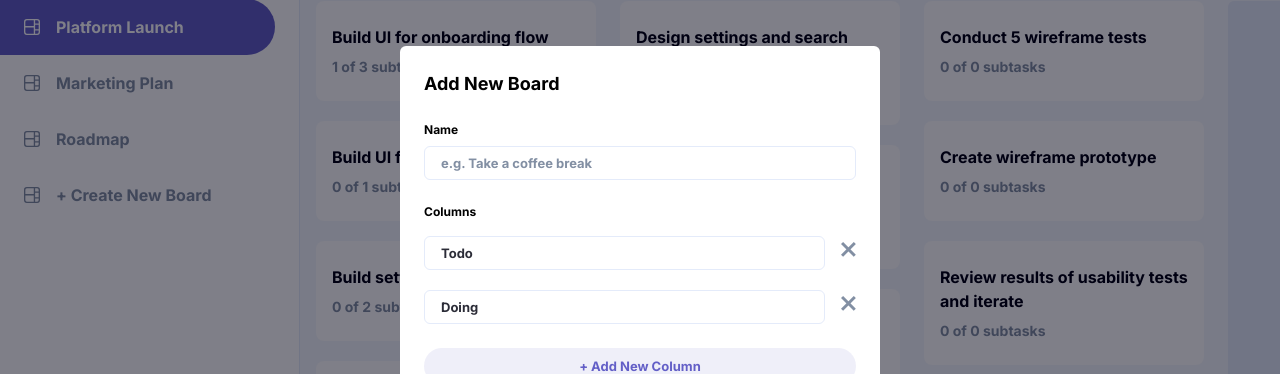
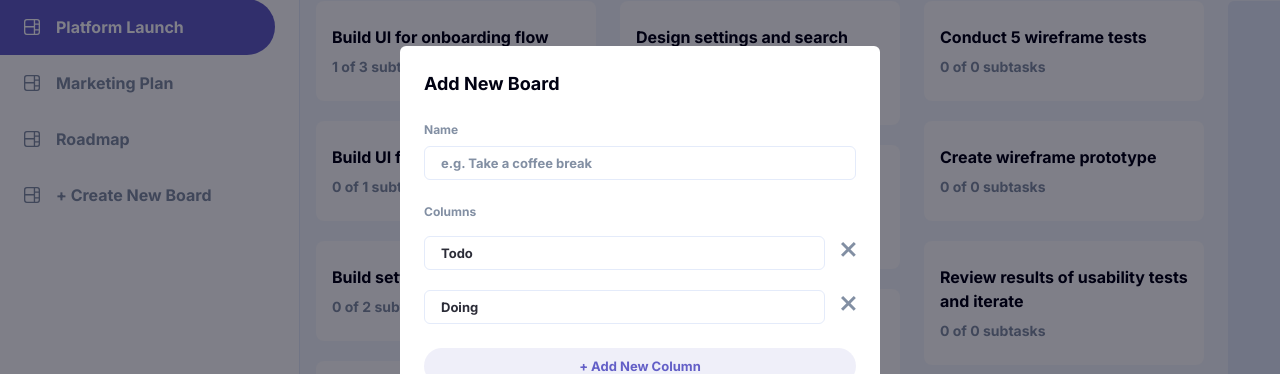
Before and after one commit to RogelioCamargo/kanban-task-management, a Next.js app: page / in a window 1280 px wide. Both pictures are taken after a click on the item "+ Create New Board". Shown: the part 143-517 px from the top of the page. Built offline with nearby package versions, Linux system fonts and the light colour scheme.

Commit message:
Fix text color and fix reducer methods

```diff
--- a/components/CreateBoardForm.tsx
+++ b/components/CreateBoardForm.tsx
@@ -25,8 +25,8 @@ export default function CreateBoardForm({
         onClick={closeForm}
       />
       <div className="text-xs font-bold bg-white dark:bg-gray-500 fixed top-1/2 left-1/2 -translate-x-1/2 -translate-y-1/2 w-11/12 md:w-[480px] mx-auto rounded-md flex flex-col gap-6 p-6">
-        <h4 className="text-lg">Add New Board</h4>
-        <label>
+        <h4 className="text-lg text-black dark:text-white">Add New Board</h4>
+        <label className="text-gray-300">
           Name
           <Input
             name="title"
@@ -35,7 +35,7 @@ export default function CreateBoardForm({
             onChange={(e) => setName(e.target.value)}
           />
         </label>
-        <label>
+        <label className="text-gray-300">
           Columns
           <div className="mt-2 flex flex-col gap-3">
             {columns.map((columnText, index) => (
--- a/store/reducers.ts
+++ b/store/reducers.ts
@@ -65,11 +65,11 @@ function moveTask(state: InitialStateType, action: MoveTask) {
 function updateTaskStatus(state: InitialStateType, action: UpdateTaskStatus) {
   const { payload: taskToUpdate } = action;
   const { board, columns: stateColumns } = state;
-  if (!board) return;
+  if (!board) return state;
 
   const columns = stateColumns.filter((column) => column.boardId === board.id);
   const column = columns.find((column) => column.name === taskToUpdate.status);
-  if (!column) return;
+  if (!column) return state;
 
   const newTasks = state.tasks.map((task) => {
     if (task.id === taskToUpdate.id) {
```
